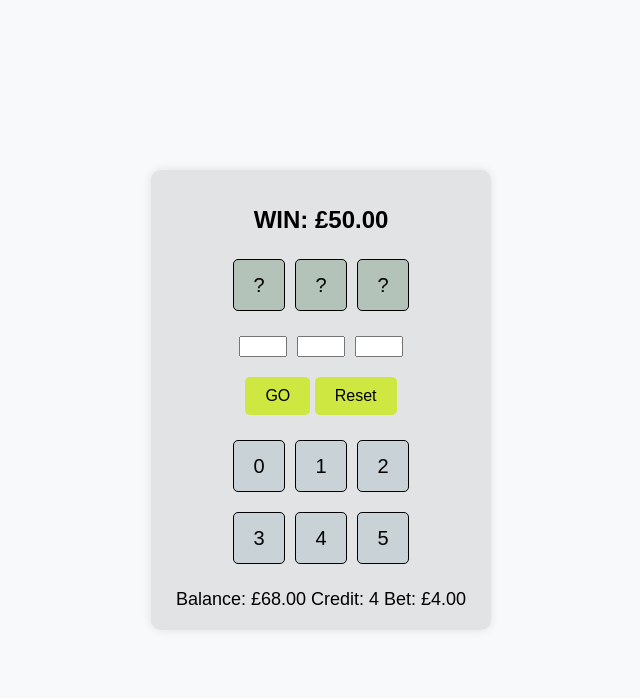
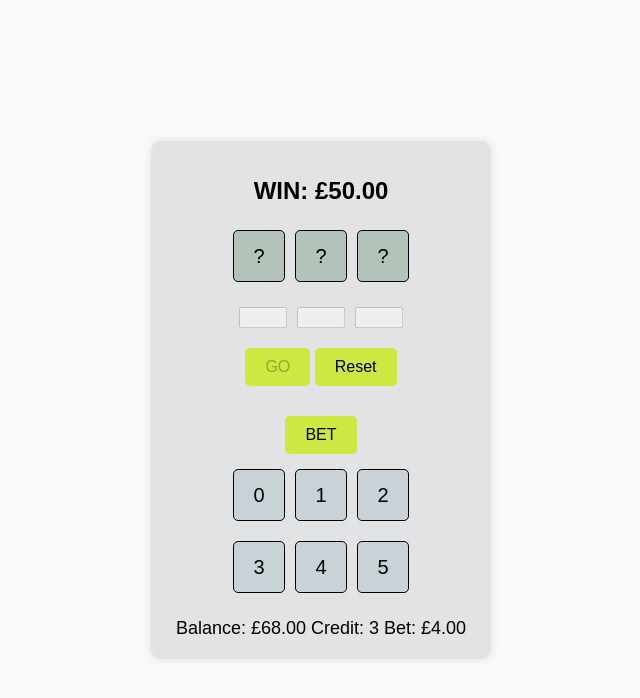
Before and after one commit to chuchu2005/gu, a plain HTML site: page index.html in a window 1280 px wide. Both pictures are taken after a click on the button "Reset". Shown: the whole page, without its empty margins (319-959 px from the left). Drawn offline with Linux system fonts and the light colour scheme.

Commit message:
Update index.html

```diff
--- a/index.html
+++ b/index.html
@@ -105,13 +105,14 @@
         </div>
         <form id="guessForm">
             <div class="row">
-                <input type="number" id="guess1" min="0" max="5" required>
-                <input type="number" id="guess2" min="0" max="5" required>
-                <input type="number" id="guess3" min="0" max="5" required>
+                <input type="number" id="guess1" min="0" max="5" required disabled>
+                <input type="number" id="guess2" min="0" max="5" required disabled>
+                <input type="number" id="guess3" min="0" max="5" required disabled>
             </div>
-            <button type="submit">GO</button>
+            <button type="submit" disabled>GO</button>
             <button type="button" onclick="resetGame()">Reset</button>
         </form>
+        <button id="betButton" onclick="placeBet()">BET</button>
         <div class="row">
             <div class="cell revealed" onclick="fillInput(0)">0</div>
             <div class="cell revealed" onclick="fillInput(1)">1</div>
@@ -123,14 +124,15 @@
             <div class="cell revealed" onclick="fillInput(5)">5</div>
         </div>
         <div class="balance-info">
-            Balance: £<span id="balance">68.00</span> Credit: <span id="chances">4</span> Bet: £4.00
+            Balance: £<span id="balance">68.00</span> Credit: <span id="chances">3</span> Bet: £4.00
         </div>
         <div id="result"></div>
     </div>
     <script>
         let numbers;
-        let trialsLeft = 4;
+        let trialsLeft = 3;
         let balance = 68.00;
+        let betPlaced = false;
 
         function generateNumbers() {
             numbers = [Math.floor(Math.random() * 6), Math.floor(Math.random() * 6), Math.floor(Math.random() * 6)];
@@ -149,7 +151,14 @@
             document.getElementById('guess2').value = '';
             document.getElementById('guess3').value = '';
             document.getElementById('result').innerText = '';
-            document.getElementById('guessForm').querySelector('button[type="submit"]').disabled = false;
+            document.getElementById('guessForm').querySelector('button[type="submit"]').disabled = true;
+            document.getElementById('betButton').disabled = false;
+            document.getElementById('guess1').disabled = true;
+            document.getElementById('guess2').disabled = true;
+            document.getElementById('guess3').disabled = true;
+            trialsLeft = 3;
+            betPlaced = false;
+            document.getElementById('chances').innerText = trialsLeft;
         }
 
         generateNumbers();
@@ -160,6 +169,22 @@
         function fillInput(num) {
             inputs[currentInput].value = num;
             currentInput = (currentInput + 1) % 3;
+        }
+
+        function placeBet() {
+            if (balance < 4) {
+                document.getElementById('result').innerText = "Insufficient balance to place a bet.";
+                return;
+            }
+
+            balance -= 4;
+            document.getElementById('balance').innerText = balance.toFixed(2);
+            document.getElementById('guessForm').querySelector('button[type="submit"]').disabled = false;
+            document.getElementById('betButton').disabled = true;
+            document.getElementById('guess1').disabled = false;
+            document.getElementById('guess2').disabled = false;
+            document.getElementById('guess3').disabled = false;
+            betPlaced = true;
         }
 
         document.getElementById('guessForm').addEventListener('submit', function(event) {
@@ -191,11 +216,9 @@
 
             if (correctCount < 3) {
                 trialsLeft--;
-                balance -= 4.00;
             }
 
             document.getElementById('chances').innerText = trialsLeft;
-            document.getElementById('balance').innerText = balance.toFixed(2);
 
             if (correctCount === 0) {
                 document.getElementById('result').innerText = "All three numbers are wrong!";
@@ -203,12 +226,18 @@
                 document.getElementById('result').innerText = `${correctCount} out of 3 numbers are correct.`;
             } else {
                 document.getElementById('result').innerText = "All numbers are correct. You've won!";
+                balance += 50;
+                document.getElementById('balance').innerText = balance.toFixed(2);
                 document.getElementById('guessForm').querySelector('button[type="submit"]').disabled = true;
+                document.getElementById('betButton').disabled = false;
+                betPlaced = false;
             }
 
             if (trialsLeft <= 0 && correctCount < 3) {
                 document.getElementById('result').innerText += ` No trials left. You've lost the game. The correct numbers were: ${numbers.join(', ')}`;
                 document.getElementById('guessForm').querySelector('button[type="submit"]').disabled = true;
+                document.getElementById('betButton').disabled = false;
+                betPlaced = false;
             }
         });
     </script>
```
